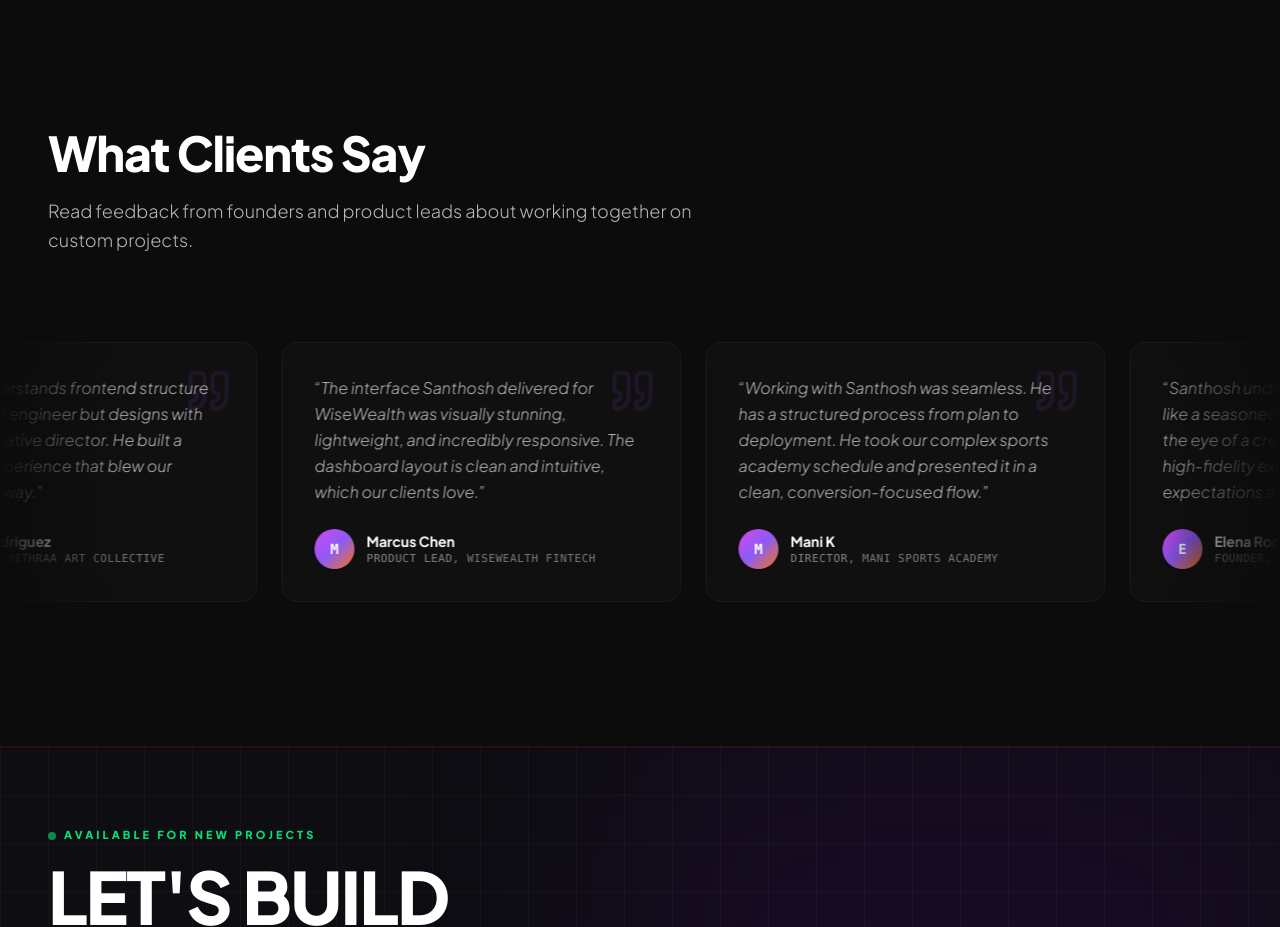
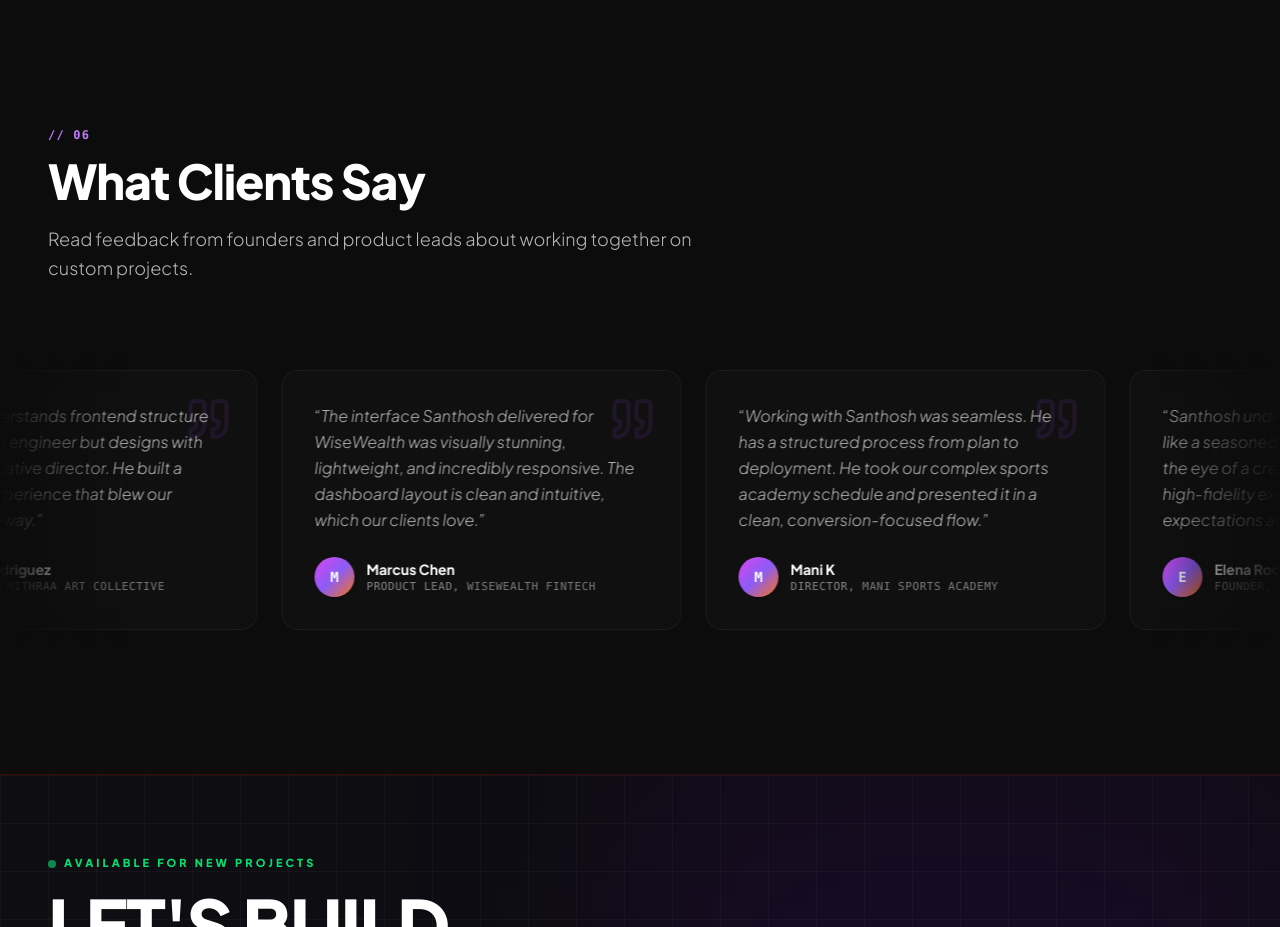
Before and after one commit to santhoshbmme/My-Portfolio, a React (Vite) app: page / in a window 1280 px wide. Shown: the part 4020-4947 px from the top of the page. Built offline with nearby package versions, Linux system fonts and the light colour scheme.

Commit message:
fix: resolve all TypeScript compilation and build errors for Netlify deployment

```diff
--- a/src/components/AccordionGallery.tsx
+++ b/src/components/AccordionGallery.tsx
@@ -1,4 +1,4 @@
-import { useRef, useEffect, useState, useCallback, FC, KeyboardEvent, MouseEvent } from 'react';
+import { useRef, useEffect, useState, useCallback, type FC, type KeyboardEvent, type MouseEvent } from 'react';
 import { gsap } from 'gsap';
 import './AccordionGallery.css';
 
@@ -239,15 +239,15 @@ const AccordionGallery: FC<AccordionGalleryProps> = ({
             aria-label={item.label}
           >
             <span className="ag-panel__frame">
-              <span className="ag-panel__media" ref={el => (mediaRefs.current[i] = el)}>
+              <span className="ag-panel__media" ref={el => { mediaRefs.current[i] = el; }}>
                 <img src={item.image} alt={item.alt || item.label || ''} draggable="false" />
               </span>
               <span className="ag-panel__overlay" aria-hidden="true" />
             </span>
             {showLabels && (
               <span className="ag-panel__label" aria-hidden="true">
-                <span className="ag-panel__bar" ref={el => (barRefs.current[i] = el)} />
-                <span className="ag-panel__text" ref={el => (textRefs.current[i] = el)}>
+                <span className="ag-panel__bar" ref={el => { barRefs.current[i] = el; }} />
+                <span className="ag-panel__text" ref={el => { textRefs.current[i] = el; }}>
                   {item.label}
                 </span>
               </span>
--- a/src/components/SectionHeader.tsx
+++ b/src/components/SectionHeader.tsx
@@ -31,7 +31,11 @@ export const SectionHeader: React.FC<SectionHeaderProps> = ({
       className={`mb-12 md:mb-18 flex flex-col ${isCenter ? "items-center text-center" : "items-start text-left"}`}
     >
 
-
+      {num && (
+        <span className="text-xs font-mono text-purple-400 font-bold tracking-widest uppercase mb-3">
+          // {num}
+        </span>
+      )}
       <h2 className="text-3xl md:text-5xl font-extrabold tracking-tight text-white max-w-3xl leading-[1.1]">
         {title}
       </h2>
--- a/src/components/SpotlightCard.tsx
+++ b/src/components/SpotlightCard.tsx
@@ -1,5 +1,4 @@
 import React, { useRef, useState } from "react";
-import { motion } from "framer-motion";
 
 interface SpotlightCardProps {
   children: React.ReactNode;
```
